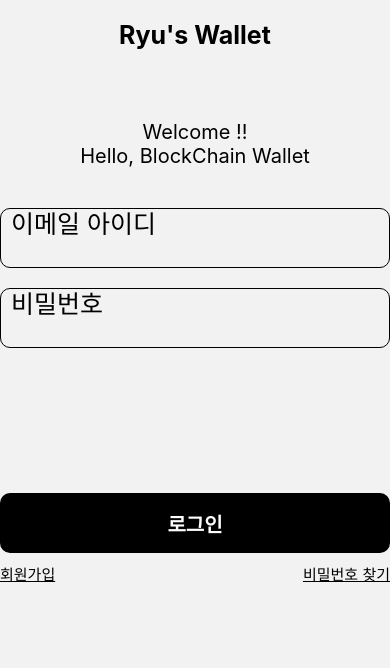
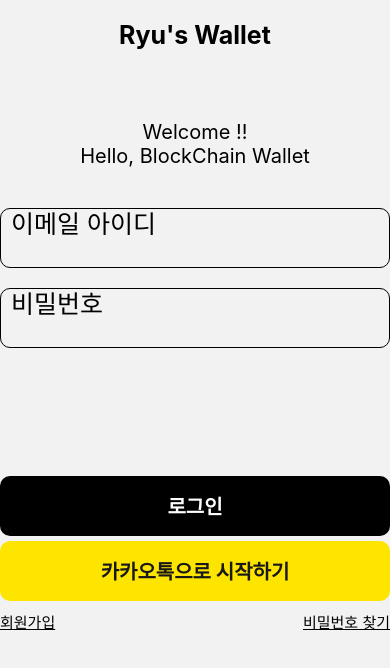
Before and after one commit to aka-ryu/ryu-s-wallet, a React Native app in the folder rwfront/: screen / in a window 390 px wide. Shown: the top 668 px of the page. Built offline with nearby package versions, Linux system fonts and the light colour scheme.

Commit message:
버튼컴포넌트 수정 및 카카오버튼 추가

```diff
--- a/rwfront/src/components/RyusButton/ryusButton.tsx
+++ b/rwfront/src/components/RyusButton/ryusButton.tsx
@@ -12,21 +12,37 @@
 interface RyusButtonProps {
   onPress?: ((event: GestureResponderEvent) => void) | undefined;
   text: string;
-  buttonStyle?: StyleProp<ViewStyle>;
-  textStyle?: StyleProp<TextStyle>;
+  buttonColor?: string;
+  textColor?: string;
   disabled?: boolean;
   width?: number;
   height?: number;
   loading?: boolean;
+  marginTop?: number;
 }
 
 const RyusButton = (props: RyusButtonProps) => {
-  const {onPress, text, buttonStyle, textStyle, disabled, width, height} =
-    props;
+  const {
+    onPress,
+    text,
+    buttonColor,
+    textColor,
+    disabled,
+    width,
+    height,
+    marginTop,
+  } = props;
 
   const dynamicButtonStyle = [
-    buttonStyle ? buttonStyle : style.buttonStyle,
+    style.buttonStyle,
     disabled ? {opacity: 0.5} : null,
+    marginTop ? {marginTop: marginTop} : null,
+    buttonColor ? {backgroundColor: buttonColor} : null,
+  ];
+
+  const dynamicTextStyle = [
+    style.textStyle,
+    textColor ? {color: textColor} : null,
   ];
 
   return (
@@ -34,7 +50,7 @@
       style={dynamicButtonStyle}
       onPress={onPress}
       disabled={disabled}>
-      <Text style={textStyle ? textStyle : style.textStyle}>{text}</Text>
+      <Text style={dynamicTextStyle}>{text}</Text>
     </TouchableOpacity>
   );
 };
--- a/rwfront/src/components/RyusInput/ryusInput.tsx
+++ b/rwfront/src/components/RyusInput/ryusInput.tsx
@@ -14,18 +14,27 @@
   placeholderStyle?: StyleProp<TextStyle>;
   errText?: string;
   password?: boolean;
+  inputWidth?: number;
 }
 const RyusInput = (props: RyusInputProps) => {
-  const {readonly, placeholder, placeholderStyle, errText, password} = props;
+  const {
+    readonly,
+    placeholder,
+    placeholderStyle,
+    errText,
+    password,
+    inputWidth,
+  } = props;
   return (
-    <View style={style.inputContainer}>
-      <View style={style.inputLayer}>
+    <View
+      style={[style.inputContainer, {width: inputWidth ? inputWidth : '100%'}]}>
+      <View style={[style.inputLayer]}>
         <TextInput
-          style={style.inputStyle}
+          style={[style.inputStyle, {width: inputWidth ? inputWidth : '100%'}]}
           placeholder={placeholder}
           editable={readonly}
+          secureTextEntry={password}
           underlineColorAndroid="transparent"
-          secureTextEntry={password}
         />
       </View>
       <View style={style.errorLayer}></View>
--- a/rwfront/src/components/RyusInput/style.tsx
+++ b/rwfront/src/components/RyusInput/style.tsx
@@ -2,7 +2,6 @@
 
 export default StyleSheet.create({
   inputContainer: {
-    width: '100%',
     height: 80,
   },
 
--- a/rwfront/src/pages/guest/SignIn/index.tsx
+++ b/rwfront/src/pages/guest/SignIn/index.tsx
@@ -30,6 +30,11 @@
         </View>
         <View style={style.buttonLayer}>
           <RyusButton text="로그인"></RyusButton>
+          <RyusButton
+            text="카카오톡으로 시작하기"
+            marginTop={5}
+            buttonColor={'#FEE500'}
+            textColor={'#191919'}></RyusButton>
           <View style={style.textButtonLayer}>
             <TouchableOpacity
               style={style.textButtonSizs}
--- a/rwfront/src/pages/guest/SignIn/style.tsx
+++ b/rwfront/src/pages/guest/SignIn/style.tsx
@@ -21,7 +21,7 @@
   },
   buttonLayer: {
     flex: 1,
-    paddingTop: 150,
+    paddingTop: 100,
   },
   textButtonLayer: {
     flexDirection: 'row',
@@ -37,4 +37,8 @@
     width: 100,
     height: 40,
   },
+
+  kakaoButtonStyle: {
+    backgroundColor: 'yellow',
+  },
 });
```
